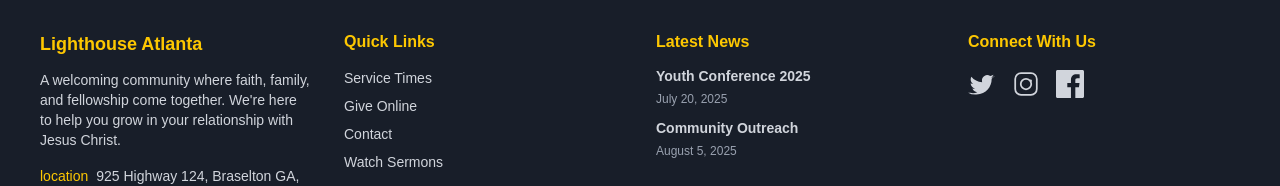
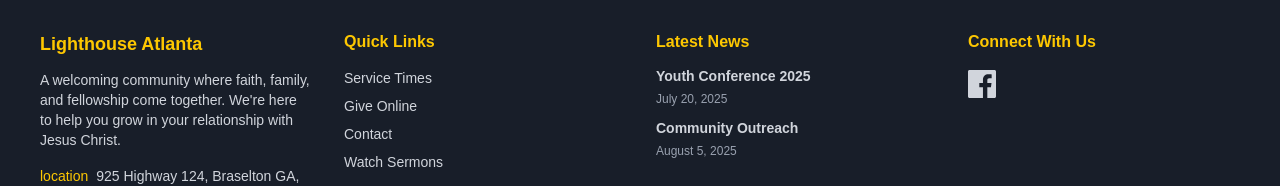
Before and after one commit to GeniusEmmanuel8/lighthousewebsite, a Next.js app: page / in a window 1280 px wide. Shown: the part 262-448 px from the top of the page. Built offline with nearby package versions, Linux system fonts and the light colour scheme; no server answers.

Commit message:
Update footer: remove Twitter and Instagram, link Facebook to actual page

```diff
--- a/src/app/Footer.tsx
+++ b/src/app/Footer.tsx
@@ -1,12 +1,6 @@
 import Link from 'next/link';
 
-// SVG icons for social media
-const TwitterIcon = () => (
-  <svg className="w-7 h-7 text-gray-300 hover:text-yellow-400 transition-colors" fill="currentColor" viewBox="0 0 24 24"><path d="M22.46 5.92c-.8.36-1.67.6-2.58.71a4.48 4.48 0 0 0 1.97-2.48 8.94 8.94 0 0 1-2.83 1.08A4.48 4.48 0 0 0 12 9.54c0 .35.04.7.11 1.03-3.72-.19-7.02-1.97-9.22-4.68a4.48 4.48 0 0 0-.6 2.26c0 1.56.8 2.94 2.02 3.75-.74-.02-1.44-.23-2.05-.57v.06c0 2.18 1.55 4 3.6 4.42-.38.1-.78.16-1.2.16-.29 0-.57-.03-.84-.08.57 1.77 2.23 3.06 4.2 3.1A8.98 8.98 0 0 1 2 19.54c-.65 0-1.29-.04-1.92-.11A12.7 12.7 0 0 0 7.29 21c8.39 0 12.98-6.95 12.98-12.98 0-.2 0-.39-.01-.59.89-.64 1.66-1.44 2.2-2.35z" /></svg>
-);
-const InstagramIcon = () => (
-  <svg className="w-7 h-7 text-gray-300 hover:text-yellow-400 transition-colors" fill="currentColor" viewBox="0 0 24 24"><path d="M7.75 2h8.5A5.75 5.75 0 0 1 22 7.75v8.5A5.75 5.75 0 0 1 16.25 22h-8.5A5.75 5.75 0 0 1 2 16.25v-8.5A5.75 5.75 0 0 1 7.75 2zm0 1.5A4.25 4.25 0 0 0 3.5 7.75v8.5A4.25 4.25 0 0 0 7.75 20.5h8.5A4.25 4.25 0 0 0 20.5 16.25v-8.5A4.25 4.25 0 0 0 16.25 3.5h-8.5zm4.25 3.25a5.25 5.25 0 1 1 0 10.5 5.25 5.25 0 0 1 0-10.5zm0 1.5a3.75 3.75 0 1 0 0 7.5 3.75 3.75 0 0 0 0-7.5zm5.13.88a1.13 1.13 0 1 1-2.25 0 1.13 1.13 0 0 1 2.25 0z" /></svg>
-);
+// SVG icon for Facebook
 const FacebookIcon = () => (
   <svg className="w-7 h-7 text-gray-300 hover:text-yellow-400 transition-colors" fill="currentColor" viewBox="0 0 24 24"><path d="M22.675 0h-21.35C.595 0 0 .592 0 1.326v21.348C0 23.408.595 24 1.325 24h11.495v-9.294H9.692v-3.622h3.128V8.413c0-3.1 1.893-4.788 4.659-4.788 1.325 0 2.463.099 2.797.143v3.24l-1.918.001c-1.504 0-1.797.715-1.797 1.763v2.313h3.587l-.467 3.622h-3.12V24h6.116C23.406 24 24 23.408 24 22.674V1.326C24 .592 23.406 0 22.675 0" /></svg>
 );
@@ -64,9 +58,9 @@ export default function Footer() {
         <div className="flex flex-col items-center md:items-start">
           <h3 className="text-base font-bold text-yellow-400 mb-3">Connect With Us</h3>
           <div className="flex gap-4 mt-1">
-            <Link href="https://twitter.com" target="_blank" aria-label="Twitter"><TwitterIcon /></Link>
-            <Link href="https://instagram.com" target="_blank" aria-label="Instagram"><InstagramIcon /></Link>
-            <Link href="https://facebook.com" target="_blank" aria-label="Facebook"><FacebookIcon /></Link>
+            <Link href="https://www.facebook.com/people/RCCG-Lighthouse-Atlanta/61567409593107/" target="_blank" aria-label="Facebook">
+              <FacebookIcon />
+            </Link>
           </div>
         </div>
       </div>
```
